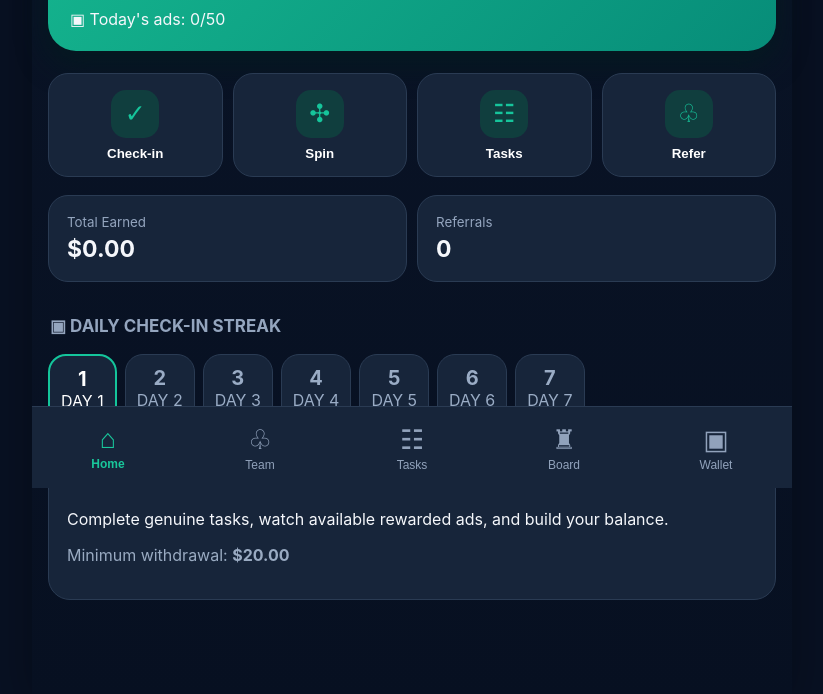
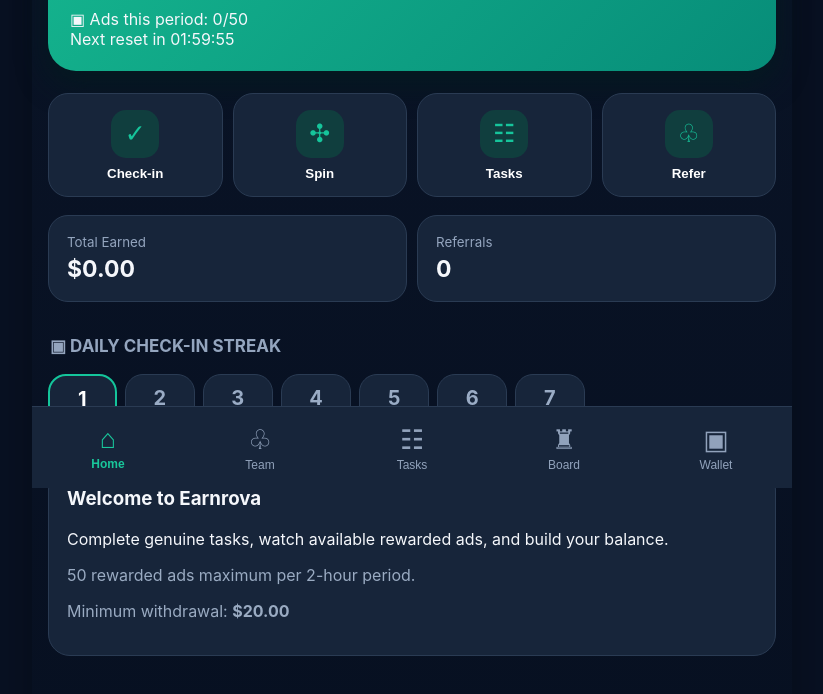
Before and after one commit to hemandivine47/Earnrova, a website: page public/index.html in a window 1280 px wide. Shown: the part 312-1006 px from the top of the page, without its empty margins (228-1051 px from the left). Drawn offline with Linux system fonts and the light colour scheme; no server answers.

Commit message:
Update index.html

```diff
--- a/public/index.html
+++ b/public/index.html
@@ -14,38 +14,34 @@
   <div class="brand"><div class="logo">E</div><div><strong>Earnrova</strong><small>Watch • Earn • Grow</small></div></div>
   <button class="icon-btn" id="refreshBtn">↻</button>
 </header>
-
 <main id="view">
   <section class="notice">📣 <b>Don't miss today's earnings!</b> 💰</section>
   <section class="balance-card">
     <div class="tier">🏅 Gold</div>
     <div class="label">Your Balance</div>
     <div class="balance"><span id="balance">$0.00</span></div>
-    <div class="ads-line">▣ Today's ads: <span id="adsToday">0</span>/50</div>
+    <div class="ads-line">▣ Ads this period: <span id="adsToday">0</span>/50</div>
+    <div id="adReset" class="ads-line">Next reset in 02:00:00</div>
   </section>
-
   <section class="quick-grid">
     <button class="quick" data-view="home"><span>✓</span><b>Check-in</b></button>
     <button class="quick" id="spinBtn"><span>✣</span><b>Spin</b></button>
     <button class="quick" data-view="tasks"><span>☷</span><b>Tasks</b></button>
     <button class="quick" data-view="refer"><span>♧</span><b>Refer</b></button>
   </section>
-
   <section class="stats">
     <div><small>Total Earned</small><strong id="earned">$0.00</strong></div>
     <div><small>Referrals</small><strong id="referrals">0</strong></div>
   </section>
-
   <h2>▣ DAILY CHECK-IN STREAK</h2>
   <section class="streak" id="streak"></section>
-
   <section id="homeExtra" class="card">
     <h3>Welcome to Earnrova</h3>
     <p>Complete genuine tasks, watch available rewarded ads, and build your balance.</p>
+    <p class="muted">50 rewarded ads maximum per 2-hour period.</p>
     <p class="muted">Minimum withdrawal: <b>$20.00</b></p>
   </section>
 </main>
-
 <nav class="bottom-nav">
   <button class="nav active" data-view="home"><span>⌂</span>Home</button>
   <button class="nav" data-view="refer"><span>♧</span>Team</button>
@@ -56,4 +52,4 @@
 </div>
 <script src="/app.js"></script>
 </body>
-</html>
+                                          </html>
```
